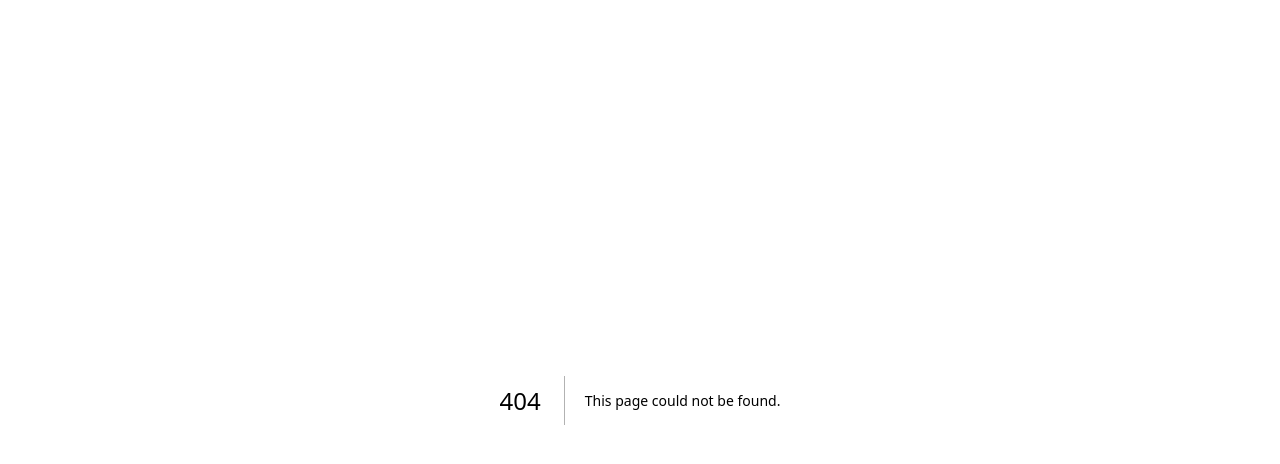
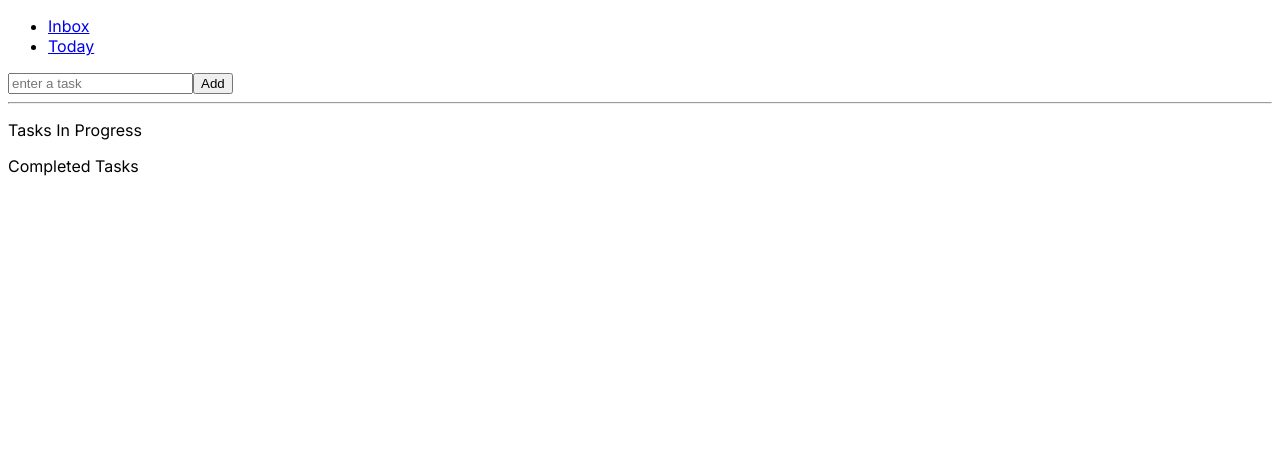
Before and after one commit to gcarlin01/to-do-app, a Next.js app: page /inbox in a window 1280 px wide. Before the commit this address had no page. Shown: the top 464 px of the page. Built offline with nearby package versions, Linux system fonts and the light colour scheme.

Commit message:
pages for inbox with redirect and today folders and sidenav for components folder Co-authored-by: Luis Carlin <luiscarlin@gmail.com>

```diff
--- /dev/null
+++ b/app/components/sidebar.js
@@ -0,0 +1,19 @@
+import React from "react";
+import Link from "next/link";
+
+export default function Sidebar() {
+  return (
+    <aside>
+      <nav>
+        <ul>
+          <li>
+            <Link href="/inbox">Inbox</Link>
+          </li>
+          <li>
+            <Link href="/today">Today</Link>
+          </li>
+        </ul>
+      </nav>
+    </aside>
+  );
+}
--- /dev/null
+++ b/app/inbox/page.js
@@ -0,0 +1,76 @@
+"use client";
+
+import Image from "next/image";
+import { useState } from "react";
+import { v4 as uuid } from "uuid";
+
+const TODO_STATUS = {
+  IN_PROGRESS: "IN_PROGRESS",
+  DONE: "DONE",
+};
+
+export default function InboxPage() {
+  const [todos, setTodos] = useState([]);
+
+  const [inputTodoText, setInputTodoText] = useState("");
+
+  const addNewTodo = () => {
+    if (inputTodoText) {
+      const newTodo = {
+        id: uuid(),
+        text: inputTodoText,
+        status: TODO_STATUS.IN_PROGRESS,
+      };
+
+      setTodos((todoList) => [newTodo, ...todos]);
+      setInputTodoText("");
+    }
+  };
+
+  return (
+    <main>
+      <input
+        value={inputTodoText}
+        onChange={(event) => setInputTodoText(event.target.value)}
+        placeholder="enter a task"
+      />
+      <button onClick={addNewTodo}>Add</button>
+      <hr />
+      <p>Tasks In Progress</p>
+      <ul>
+        {todos
+          .filter((t) => t.status === TODO_STATUS.IN_PROGRESS)
+          .map((todo) => {
+            return (
+              <li key={todo.id}>
+                {todo.text}
+                <button
+                  onClick={() => {
+                    const updatedTodos = todos.map((t) => {
+                      if (t.id === todo.id) {
+                        return { ...todo, status: TODO_STATUS.DONE };
+                      }
+                      return t;
+                    });
+
+                    setTodos(updatedTodos);
+                  }}
+                >
+                  done
+                </button>
+              </li>
+            );
+          })}
+      </ul>
+
+      <p>Completed Tasks</p>
+      <ul>
+        {todos
+          .filter((t) => t.status === TODO_STATUS.DONE)
+          .map((todo) => {
+            return <li key={todo.id}>{todo.text}</li>;
+          })}
+      </ul>
+    </main>
+  );
+}
--- a/app/layout.js
+++ b/app/layout.js
@@ -1,4 +1,5 @@
 import { Inter } from "next/font/google";
+import Sidebar from "./components/sidebar";
 
 const inter = Inter({ subsets: ["latin"] });
 
@@ -10,7 +11,10 @@ export const metadata = {
 export default function RootLayout({ children }) {
   return (
     <html lang="en">
-      <body className={inter.className}>{children}</body>
+      <body className={inter.className}>
+        <Sidebar />
+        <main>{children}</main>
+      </body>
     </html>
   );
 }
```
Also changed, not shown: app/page.js (+2 -75 lines), app/today/page.js (added, +18 -0 lines).
